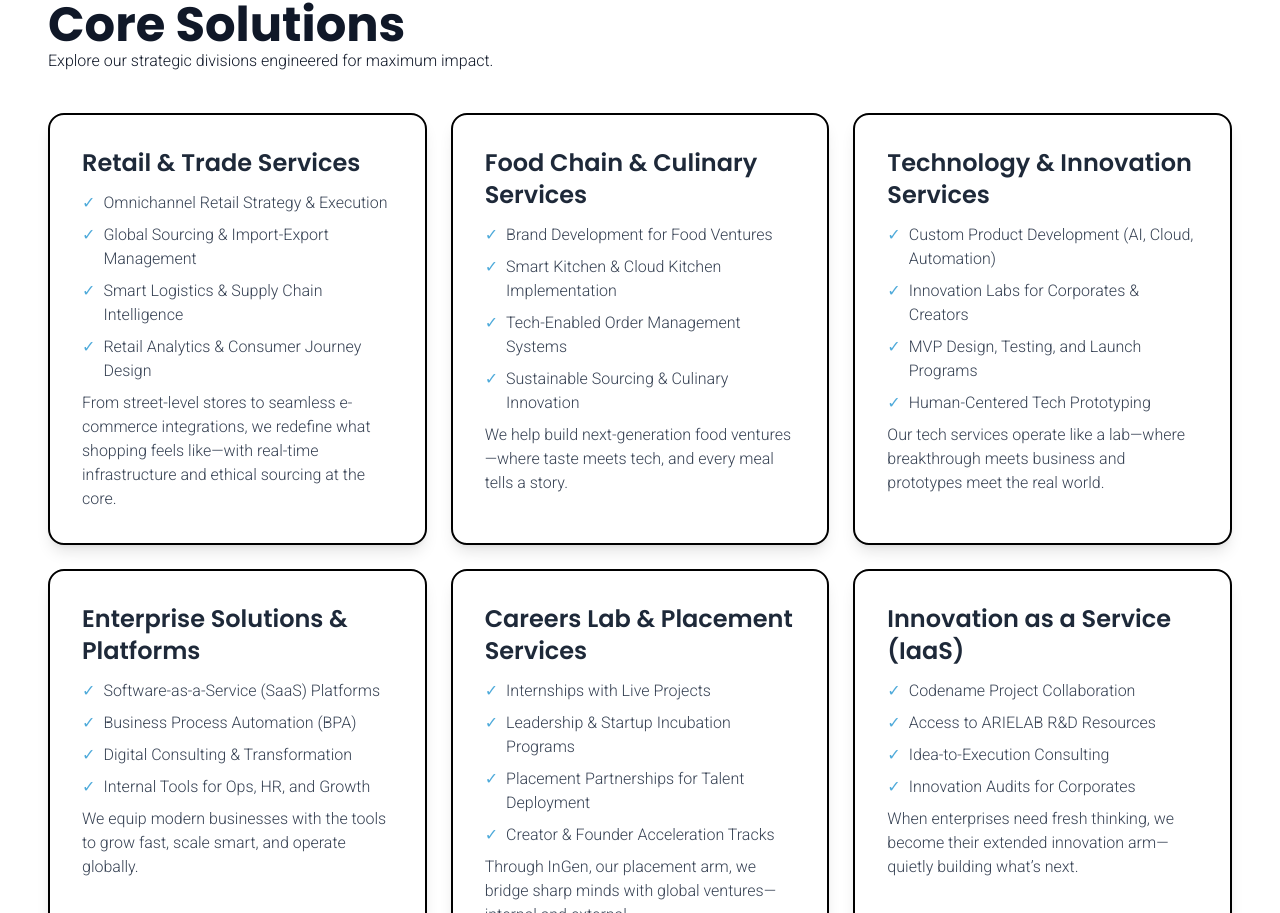
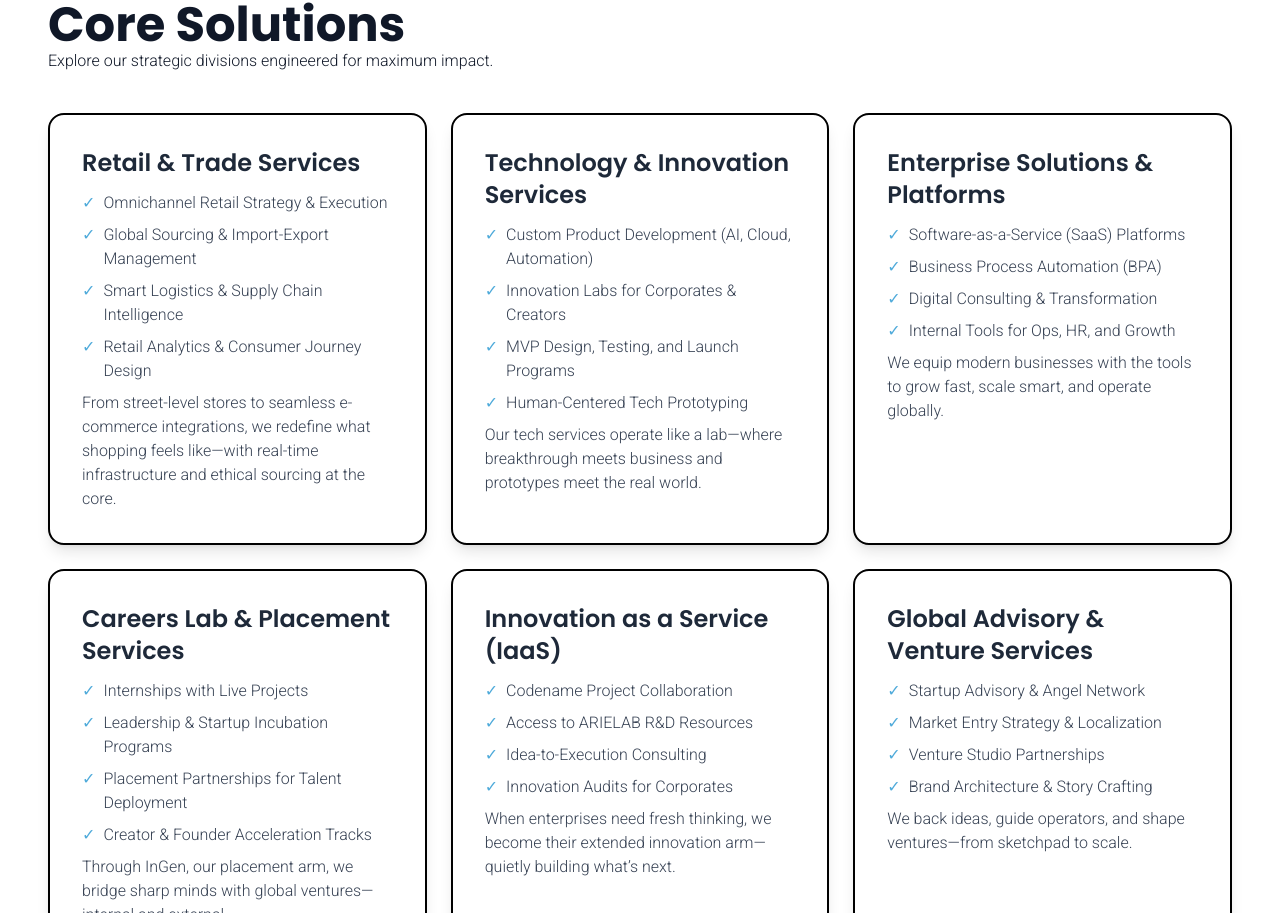
Before and after one commit to ThamZeal/Thamzeal-website, a Next.js app: page /thrive in a window 1280 px wide. Shown: the part 1279-2192 px from the top of the page. Built offline with nearby package versions, Linux system fonts and the light colour scheme.

Commit message:
content changed

```diff
--- a/src/app/(landing)/page.jsx
+++ b/src/app/(landing)/page.jsx
@@ -2,7 +2,7 @@
 
 import { React, useState, useEffect } from "react";
 import Button from "../components/button";
-import { motion, AnimatePresence } from "framer-motion";
+import { motion,} from "framer-motion";
 import Image from "next/image";
 import { useRouter } from "next/navigation";
 
--- a/src/app/thrive/page.jsx
+++ b/src/app/thrive/page.jsx
@@ -19,17 +19,17 @@ const services = [
         ],
         description: "From street-level stores to seamless e-commerce integrations, we redefine what shopping feels like—with real-time infrastructure and ethical sourcing at the core."
     },
-    {
-        title: "Food Chain & Culinary Services",
-        tagline: "Building What the World Craves.",
-        offerings: [
-            "Brand Development for Food Ventures",
-            "Smart Kitchen & Cloud Kitchen Implementation",
-            "Tech-Enabled Order Management Systems",
-            "Sustainable Sourcing & Culinary Innovation"
-        ],
-        description: "We help build next-generation food ventures—where taste meets tech, and every meal tells a story."
-    },
+    // {
+    //     title: "Food Chain & Culinary Services",
+    //     tagline: "Building What the World Craves.",
+    //     offerings: [
+    //         "Brand Development for Food Ventures",
+    //         "Smart Kitchen & Cloud Kitchen Implementation",
+    //         "Tech-Enabled Order Management Systems",
+    //         "Sustainable Sourcing & Culinary Innovation"
+    //     ],
+    //     description: "We help build next-generation food ventures—where taste meets tech, and every meal tells a story."
+    // },
     {
         title: "Technology & Innovation Services",
         tagline: "Solving Real Problems with Scalable Technology.",
```
